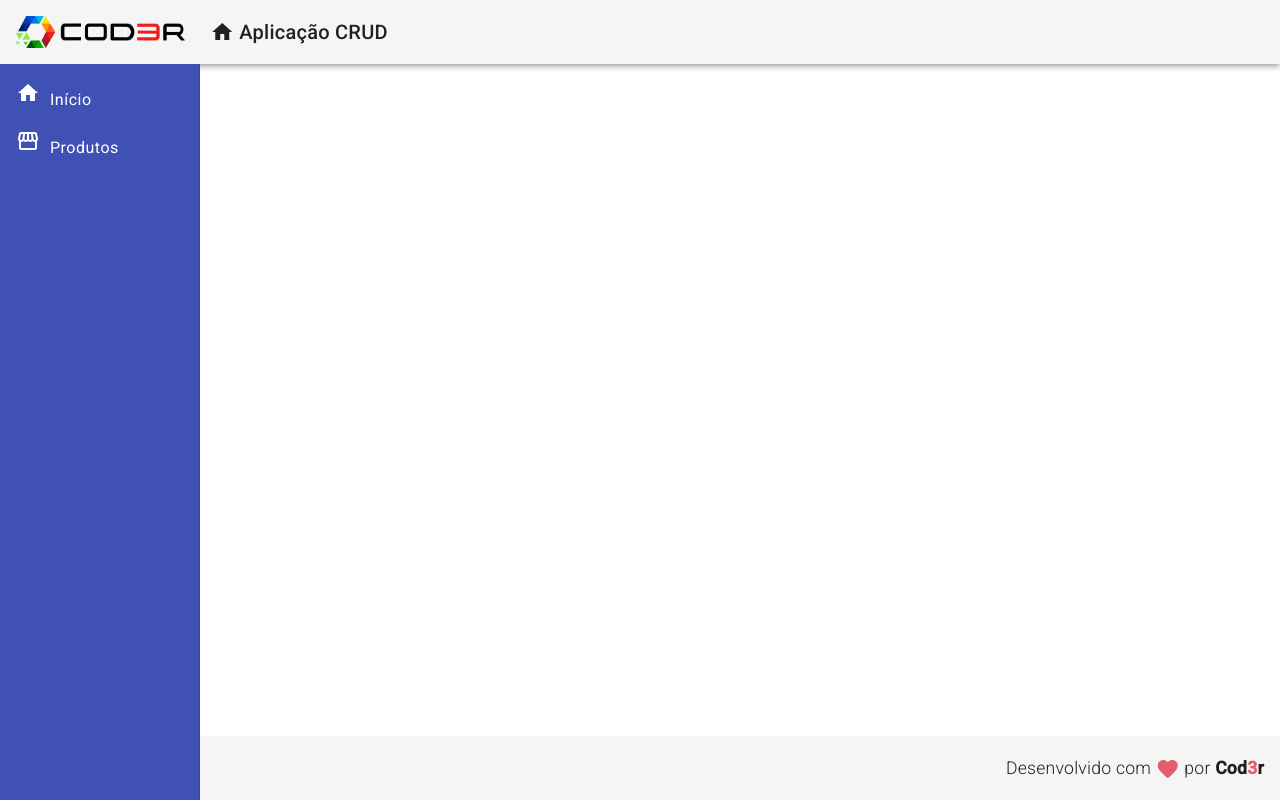
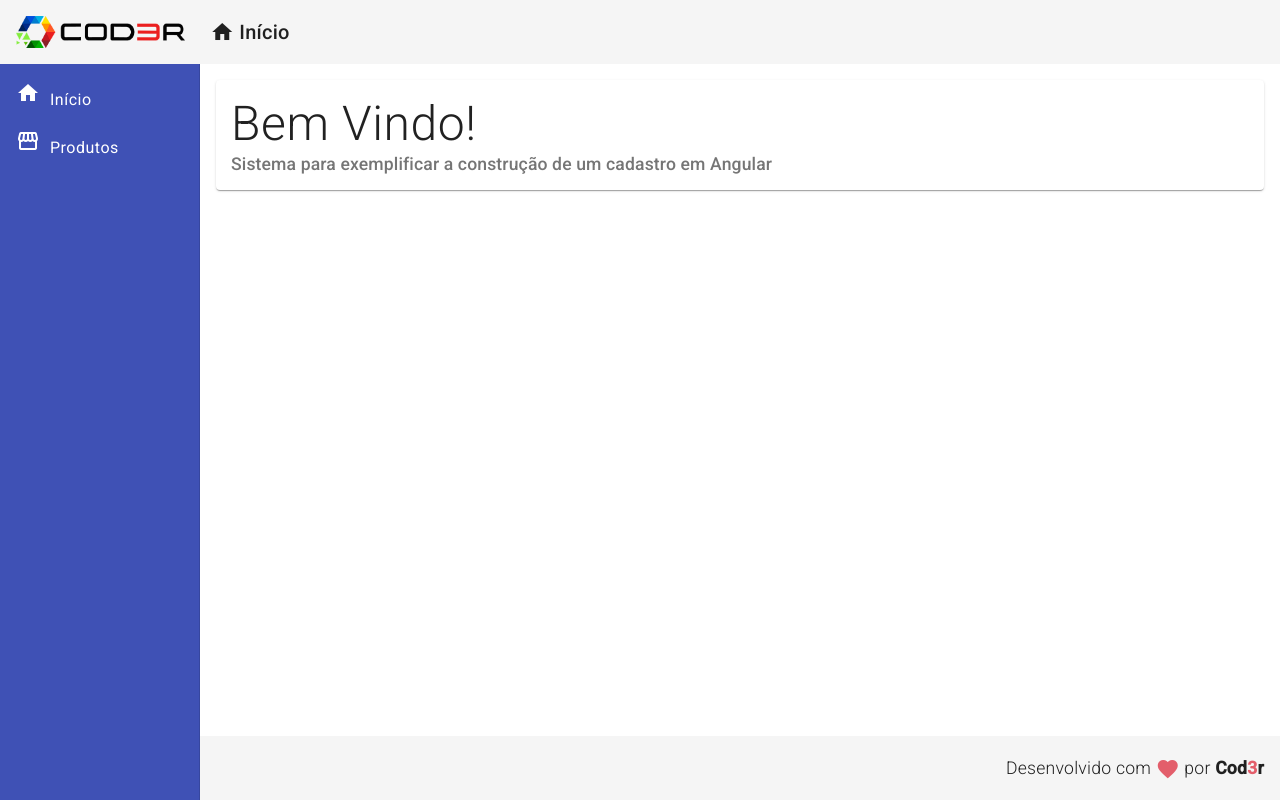
Before and after one commit to LucasBondeDeSouza/Angular-Crud, an Angular app in the folder crud/frontend/: page / in a window 1280 px wide. Built offline with nearby package versions, Linux system fonts and the light colour scheme.

Commit message:
atualização

```diff
--- a/crud/frontend/src/app/components/template/header/header.component.html
+++ b/crud/frontend/src/app/components/template/header/header.component.html
@@ -10,7 +10,7 @@
             <i class="material-icons">
                 home
             </i>
-            Aplicação CRUD
+            Início
         </a>
     </span>
 </mat-toolbar>
--- a/crud/frontend/src/app/components/template/nav/nav.component.css
+++ b/crud/frontend/src/app/components/template/nav/nav.component.css
@@ -10,3 +10,8 @@
 .sidenav i {
     padding-right: 10px;
 }
+
+.content {
+    padding: 16px;
+    background-color: #fff;
+}
--- a/crud/frontend/src/app/components/template/nav/nav.component.html
+++ b/crud/frontend/src/app/components/template/nav/nav.component.html
@@ -12,4 +12,8 @@
             </a>
         </mat-nav-list>
     </mat-sidenav>
+
+    <mat-sidenav-content class="content">
+        <app-home></app-home>
+    </mat-sidenav-content>
 </mat-sidenav-container>
--- /dev/null
+++ b/crud/frontend/src/app/views/home/home.component.css
@@ -0,0 +1,13 @@
+.home {
+    padding: 15px;
+}
+
+.home .title {
+    font-size: 3rem;
+    font-weight: 300;
+    line-height: 1.2;
+}
+
+.home .subtitle {
+    font-size: 1.1rem;
+}
--- /dev/null
+++ b/crud/frontend/src/app/views/home/home.component.html
@@ -0,0 +1,9 @@
+<mat-card class="home mat-elevation-z3">
+    <mat-card-title class="title">
+        Bem Vindo!
+    </mat-card-title>
+
+    <mat-card-subtitle class="subtitle">
+        Sistema para exemplificar a construção de um cadastro em Angular
+    </mat-card-subtitle>
+</mat-card>
```
Also changed, not shown: crud/frontend/src/app/app.module.ts (+6 -2 lines), crud/frontend/src/app/views/home/home.component.ts (added, +10 -0 lines).
